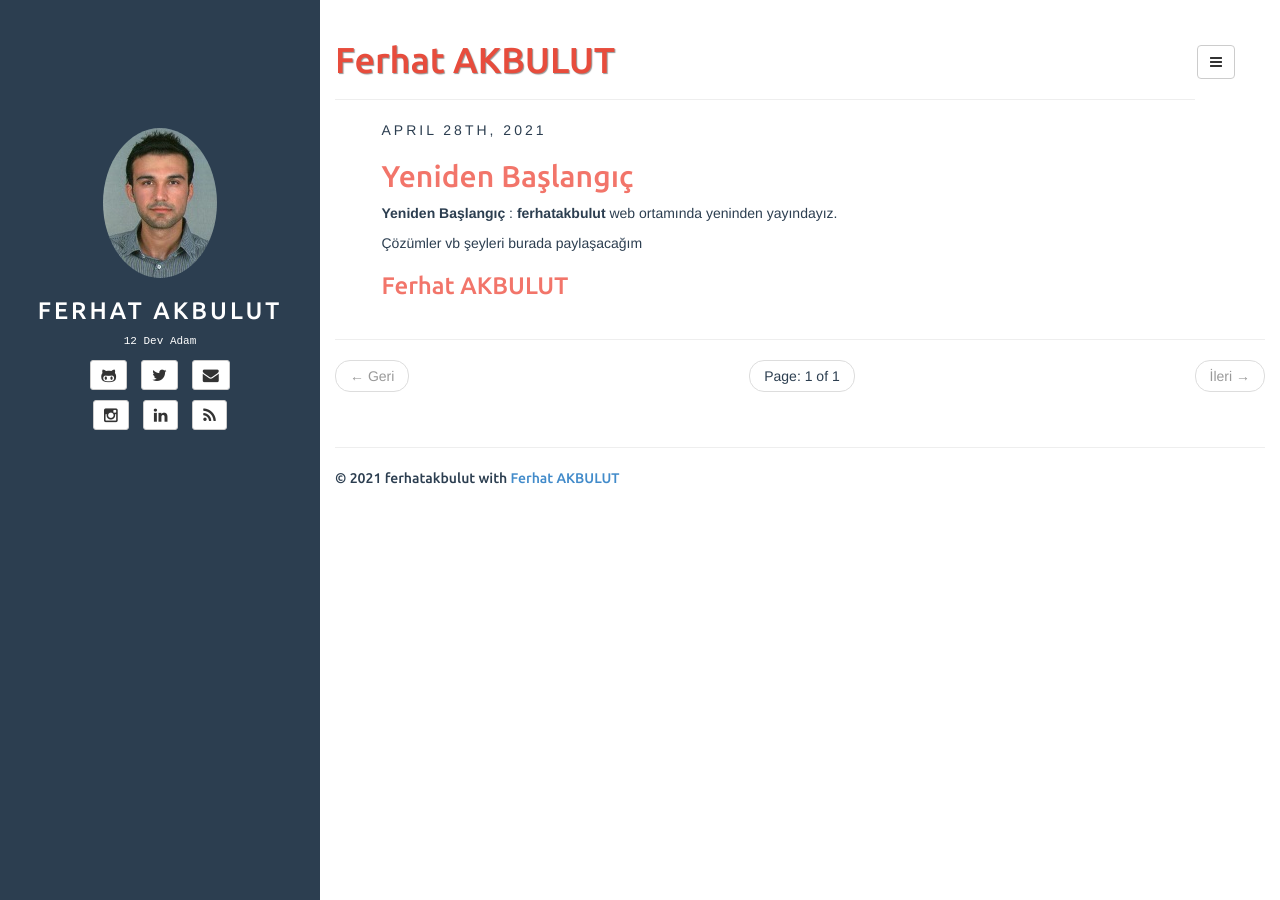
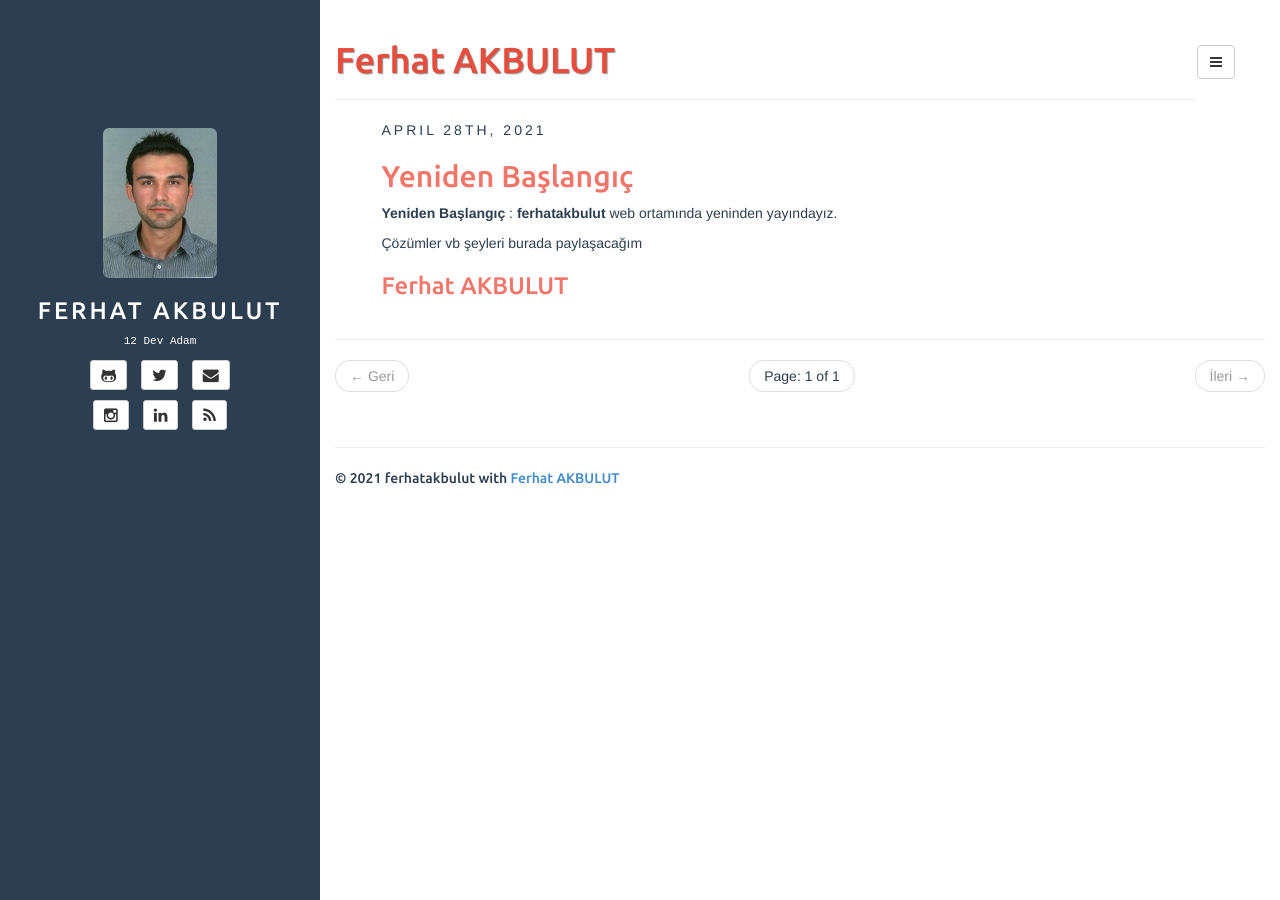
Before and after one commit to ferhatakbulut/ferhatakbulut.github.io, a Jekyll site: the page built from index.html, in a window 1280 px wide. Built offline with Jekyll 4.4.1, drawn with Linux system fonts in a browser that asks for light colours; the list of posts is cut into pages by our own code.

Commit message:
rounda image

```diff
--- a/_includes/default.html
+++ b/_includes/default.html
@@ -59,7 +59,7 @@
 			</a>
 			{% endif %}
 			<a class="navbar-brand" href="{{ site.BASE_PATH }}/">
-				<img src="//www.gravatar.com/avatar/{{site.author.email_md5}}?s=35" class="img-circle" />
+				<img src="https://raw.githubusercontent.com/ferhatakbulut/ferhatakbulut.github.io/main/assets/image/avatar.jpg" class="img-rounded" />
 				{{ site.title }}
 			</a>
 		</div>
--- a/_includes/sidebar.html
+++ b/_includes/sidebar.html
@@ -1,7 +1,7 @@
 <!-- sidebar.html -->
 <header class="sidebar-header" role="banner">
 	<a href="{{ site.BASE_PATH }}/">
-		<img src="https://raw.githubusercontent.com/ferhatakbulut/ferhatakbulut.github.io/main/assets/image/avatar.jpg" class="img-circle" />
+		<img src="https://raw.githubusercontent.com/ferhatakbulut/ferhatakbulut.github.io/main/assets/image/avatar.jpg" class="img-rounded" />
 	</a>
 	<h3 class="title">
         <a href="{{ site.BASE_PATH }}/">Ferhat AKBULUT</a>
```
